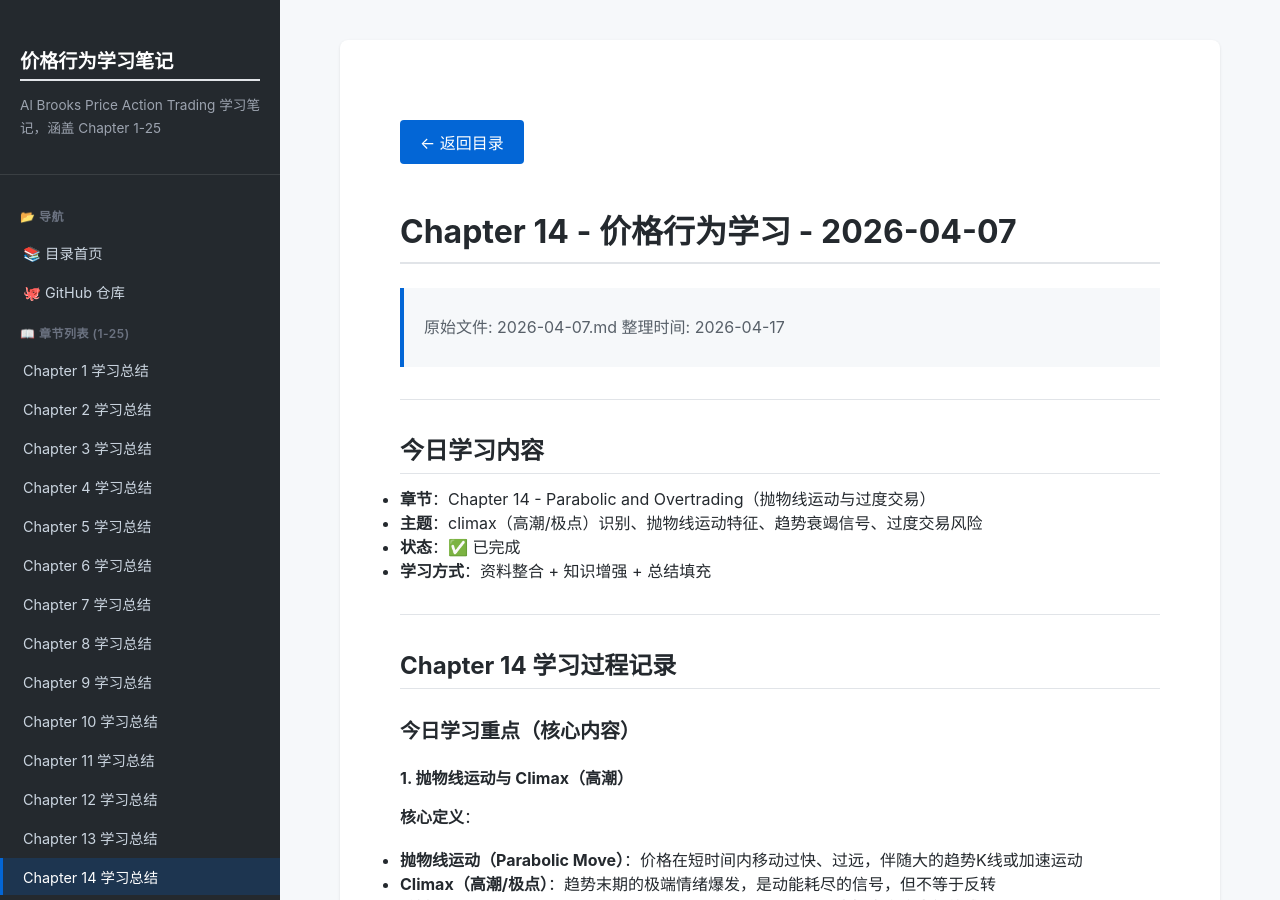
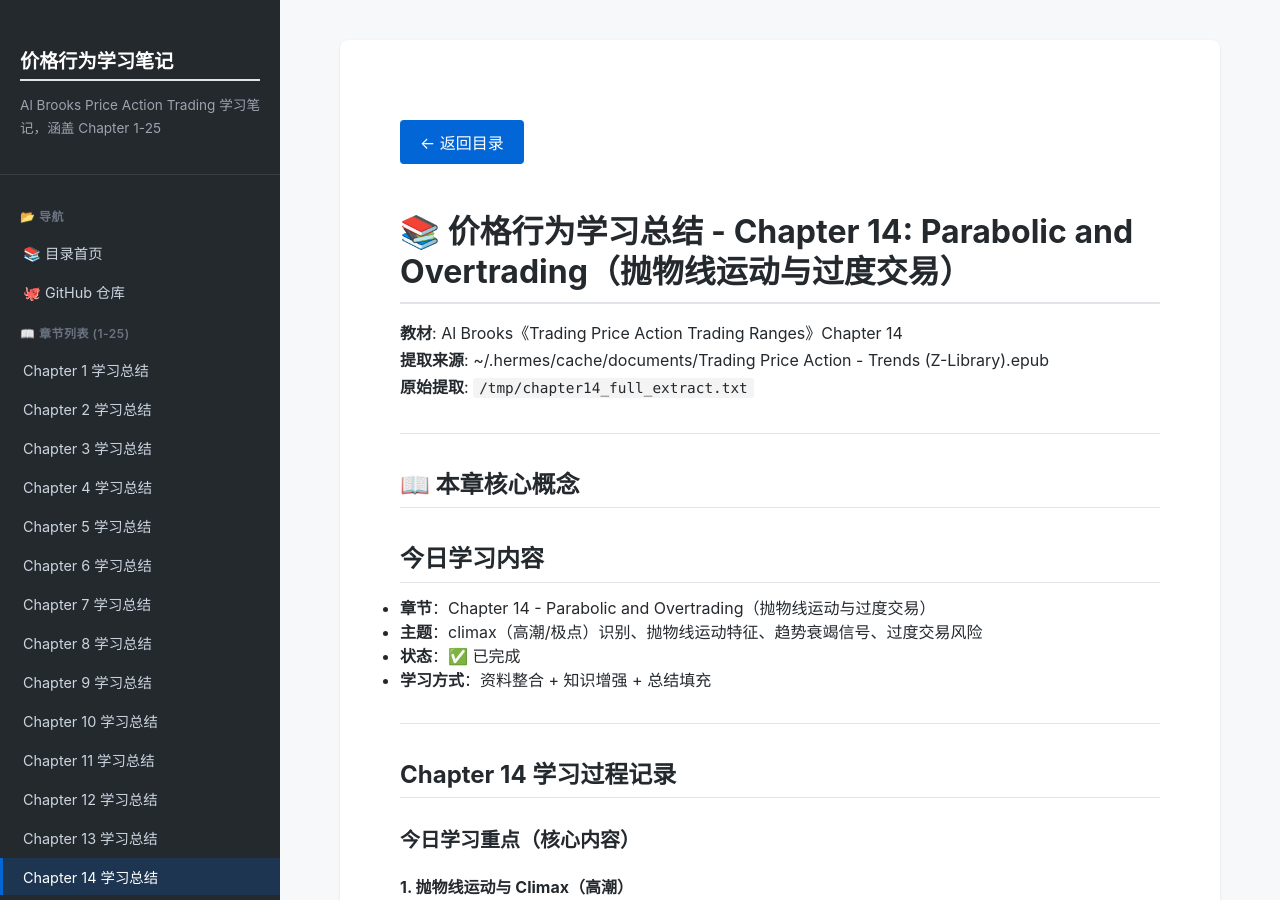
Before and after one commit to stephenki/price-action-notes, a Jekyll site: the page built from chapter-14.md, in a window 1280 px wide and 900 px high. Built offline with Jekyll 4.4.1, drawn with Linux system fonts in a browser that asks for light colours.

Commit message:
fix: 统一 Chapter 14 格式（标准 frontmatter + 元信息）

```diff
--- a/chapter-14.md
+++ b/chapter-14.md
@@ -4,13 +4,15 @@ title: "Chapter 14 学习总结"
 chapter: 14
 ---
 
-# Chapter 14 - 价格行为学习 - 2026-04-07
+# 📚 价格行为学习总结 - Chapter 14: Parabolic and Overtrading（抛物线运动与过度交易）
 
-> 原始文件: 2026-04-07.md
-> 整理时间: 2026-04-17
+**教材**: Al Brooks《Trading Price Action Trading Ranges》Chapter 14
+**提取来源**: ~/.hermes/cache/documents/Trading Price Action - Trends (Z-Library).epub
+**原始提取**: `/tmp/chapter14_full_extract.txt`
 
 ---
 
+## 📖 本章核心概念
 
 ## 今日学习内容
 - **章节**：Chapter 14 - Parabolic and Overtrading（抛物线运动与过度交易）
```
